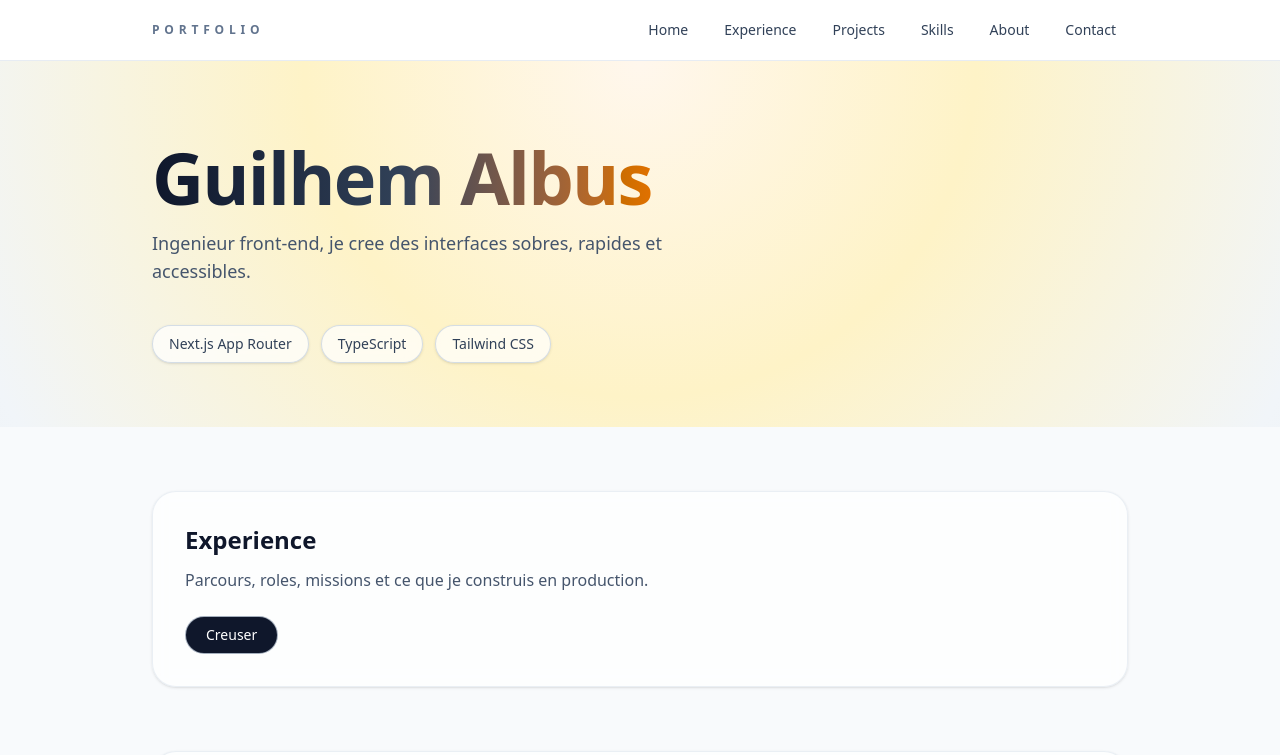
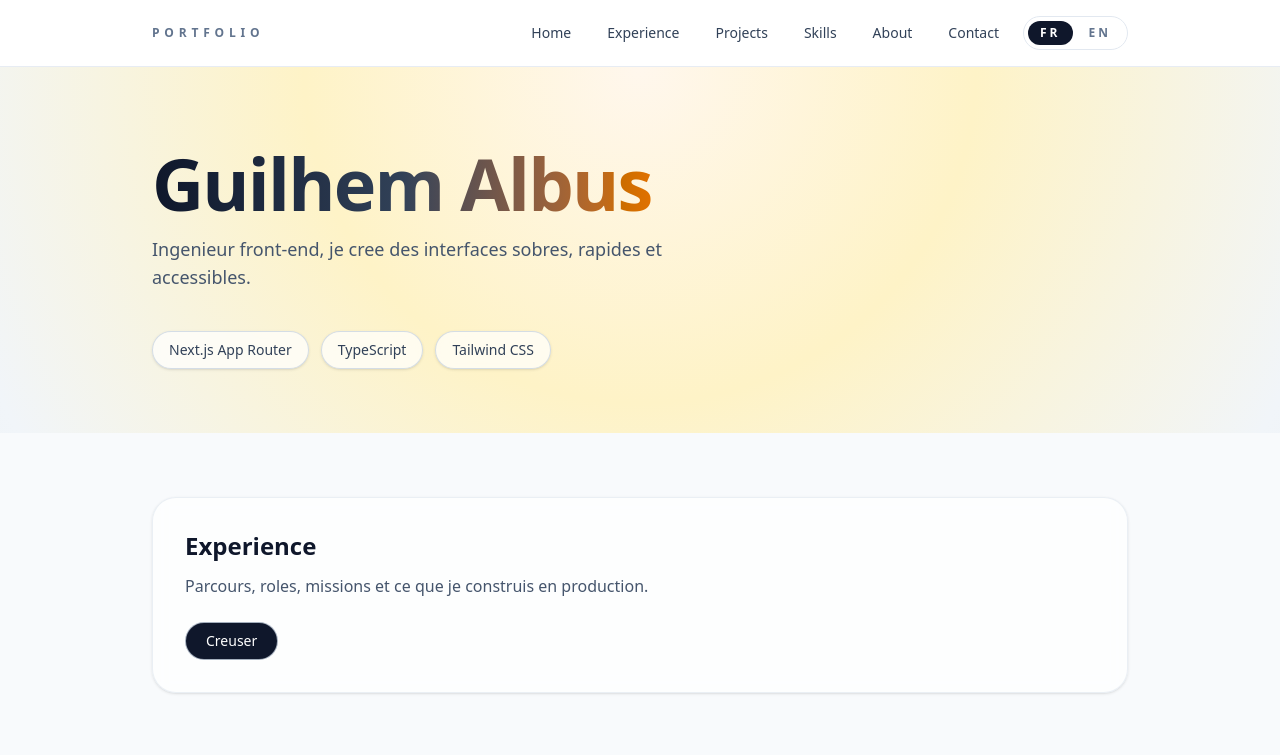
Before and after one commit to GuilhemAl/portfolio2k26, a Next.js app: page / in a window 1280 px wide. Shown: the top 755 px of the page. Built offline with nearby package versions, Linux system fonts and the light colour scheme.

Commit message:
feat: simple fr/en toggle with localStorage

```diff
--- a/app/layout.tsx
+++ b/app/layout.tsx
@@ -3,6 +3,7 @@ import { JetBrains_Mono, Space_Grotesk } from "next/font/google";
 import "./globals.css";
 import { site } from "@/lib/site";
 import { Navbar } from "@/components/Navbar";
+import { LanguageProvider } from "@/lib/i18n";
 
 const spaceGrotesk = Space_Grotesk({
   variable: "--font-space-grotesk",
@@ -29,8 +30,10 @@ export default function RootLayout({
       <body
         className={`${spaceGrotesk.variable} ${jetBrainsMono.variable} antialiased`}
       >
-        <Navbar />
-        {children}
+        <LanguageProvider>
+          <Navbar />
+          {children}
+        </LanguageProvider>
       </body>
     </html>
   );
--- a/app/page.tsx
+++ b/app/page.tsx
@@ -1,43 +1,76 @@
+"use client";
+
 import Link from "next/link";
 import { BrandTitle } from "@/components/BrandTitle";
 import { site } from "@/lib/site";
+import { useI18n } from "@/lib/i18n";
 
 const sections = [
   {
     id: "experience",
-    title: "Experience",
-    description:
-      "Parcours, roles, missions et ce que je construis en production.",
+    title: {
+      fr: "Experience",
+      en: "Experience",
+    },
+    description: {
+      fr: "Parcours, roles, missions et ce que je construis en production.",
+      en: "Roles, missions, and what I deliver in production.",
+    },
     href: "/experience",
   },
   {
     id: "projects",
-    title: "Projects",
-    description:
-      "Selection de projets, demos, produits et systemes de design.",
+    title: {
+      fr: "Projects",
+      en: "Projects",
+    },
+    description: {
+      fr: "Selection de projets, demos, produits et systemes de design.",
+      en: "Selection of projects, demos, products, and design systems.",
+    },
     href: "/projects",
   },
   {
     id: "skills",
-    title: "Skills",
-    description: "Stack front-end, outils, pratiques et methodes de delivery.",
+    title: {
+      fr: "Skills",
+      en: "Skills",
+    },
+    description: {
+      fr: "Stack front-end, outils, pratiques et methodes de delivery.",
+      en: "Front-end stack, tools, practices, and delivery methods.",
+    },
     href: "/skills",
   },
   {
     id: "about",
-    title: "About",
-    description: "Vision, valeurs, facon de travailler et inspirations.",
+    title: {
+      fr: "About",
+      en: "About",
+    },
+    description: {
+      fr: "Vision, valeurs, facon de travailler et inspirations.",
+      en: "Vision, values, way of working, and inspirations.",
+    },
     href: "/about",
   },
   {
     id: "contact",
-    title: "Contact",
-    description: "Discutons d'une mission ou d'un projet a construire.",
+    title: {
+      fr: "Contact",
+      en: "Contact",
+    },
+    description: {
+      fr: "Discutons d'une mission ou d'un projet a construire.",
+      en: "Let's discuss a mission or a project to build.",
+    },
     href: "/contact",
   },
 ];
 
 export default function Home() {
+  const { t } = useI18n();
+
   return (
     <main className="bg-slate-50">
       <section
@@ -47,8 +80,10 @@ export default function Home() {
         <div className="mx-auto flex max-w-5xl flex-col justify-center px-6 py-16">
           <BrandTitle name={site.name} />
           <p className="mt-4 max-w-xl text-lg text-slate-600">
-            Ingenieur front-end, je cree des interfaces sobres, rapides et
-            accessibles.
+            {t(
+              "Ingenieur front-end, je cree des interfaces sobres, rapides et accessibles.",
+              "Front-end engineer crafting clean, fast, and accessible interfaces.",
+            )}
           </p>
           <div className="mt-10 flex flex-wrap gap-3 text-sm text-slate-700">
             <span className="rounded-full border border-slate-300/80 bg-white/70 px-4 py-2 shadow-sm backdrop-blur">
@@ -72,16 +107,16 @@ export default function Home() {
             className="scroll-mt-28 rounded-3xl border border-slate-200/70 bg-white/70 p-8 shadow-sm backdrop-blur"
           >
             <h2 className="text-2xl font-semibold text-slate-900">
-              {section.title}
+              {t(section.title.fr, section.title.en)}
             </h2>
             <p className="mt-3 max-w-2xl text-slate-600">
-              {section.description}
+              {t(section.description.fr, section.description.en)}
             </p>
             <Link
               href={section.href}
               className="mt-6 inline-flex items-center rounded-full border border-slate-300/80 bg-slate-900 px-5 py-2 text-sm font-medium text-white transition hover:bg-slate-800"
             >
-              Creuser
+              {t("Creuser", "Dive in")}
             </Link>
           </section>
         ))}
--- /dev/null
+++ b/components/LanguageToggle.tsx
@@ -0,0 +1,32 @@
+"use client";
+
+import { useI18n } from "@/lib/i18n";
+
+export function LanguageToggle() {
+  const { lang, setLang } = useI18n();
+
+  return (
+    <div className="flex items-center gap-1 rounded-full border border-slate-200 bg-white/80 p-1 text-xs font-semibold uppercase tracking-[0.25em] text-slate-500">
+      <button
+        type="button"
+        onClick={() => setLang("fr")}
+        className={`rounded-full px-3 py-1 transition ${
+          lang === "fr" ? "bg-slate-900 text-white" : "hover:bg-slate-100"
+        }`}
+        aria-pressed={lang === "fr"}
+      >
+        FR
+      </button>
+      <button
+        type="button"
+        onClick={() => setLang("en")}
+        className={`rounded-full px-3 py-1 transition ${
+          lang === "en" ? "bg-slate-900 text-white" : "hover:bg-slate-100"
+        }`}
+        aria-pressed={lang === "en"}
+      >
+        EN
+      </button>
+    </div>
+  );
+}
--- a/components/Navbar.tsx
+++ b/components/Navbar.tsx
@@ -1,4 +1,5 @@
 import Link from "next/link";
+import { LanguageToggle } from "@/components/LanguageToggle";
 
 const navItems = [
   { label: "Home", href: "/#top" },
@@ -26,6 +27,7 @@ export function Navbar() {
               {item.label}
             </Link>
           ))}
+          <LanguageToggle />
         </div>
       </nav>
     </header>
--- /dev/null
+++ b/lib/i18n.tsx
@@ -0,0 +1,56 @@
+"use client";
+
+import {
+  createContext,
+  useCallback,
+  useContext,
+  useEffect,
+  useMemo,
+  useState,
+} from "react";
+
+export type Lang = "fr" | "en";
+
+type I18nContextValue = {
+  lang: Lang;
+  setLang: (lang: Lang) => void;
+  t: (fr: string, en: string) => string;
+};
+
+const I18nContext = createContext<I18nContextValue | undefined>(undefined);
+
+const storageKey = "lang";
+
+export function LanguageProvider({ children }: { children: React.ReactNode }) {
+  const [lang, setLang] = useState<Lang>("fr");
+
+  useEffect(() => {
+    const stored = window.localStorage.getItem(storageKey);
+    if (stored === "fr" || stored === "en") {
+      setLang(stored);
+    }
+  }, []);
+
+  useEffect(() => {
+    window.localStorage.setItem(storageKey, lang);
+  }, [lang]);
+
+  const t = useCallback(
+    (fr: string, en: string) => (lang === "fr" ? fr : en),
+    [lang],
+  );
+
+  const value = useMemo(() => ({ lang, setLang, t }), [lang, t]);
+
+  return <I18nContext.Provider value={value}>{children}</I18nContext.Provider>;
+}
+
+export function useI18n() {
+  const context = useContext(I18nContext);
+
+  if (!context) {
+    throw new Error("useI18n must be used within a LanguageProvider.");
+  }
+
+  return context;
+}
```
